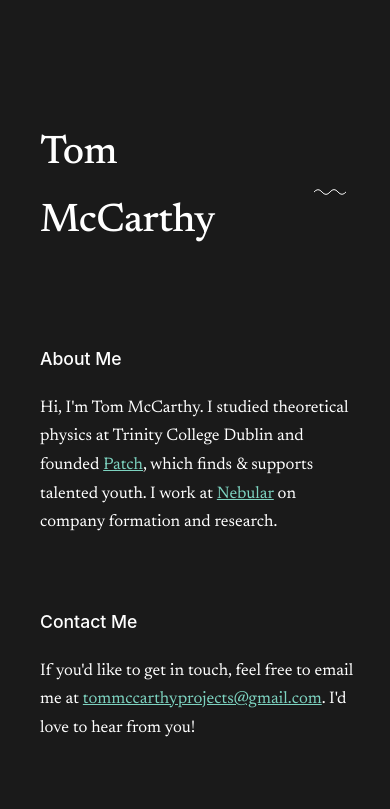
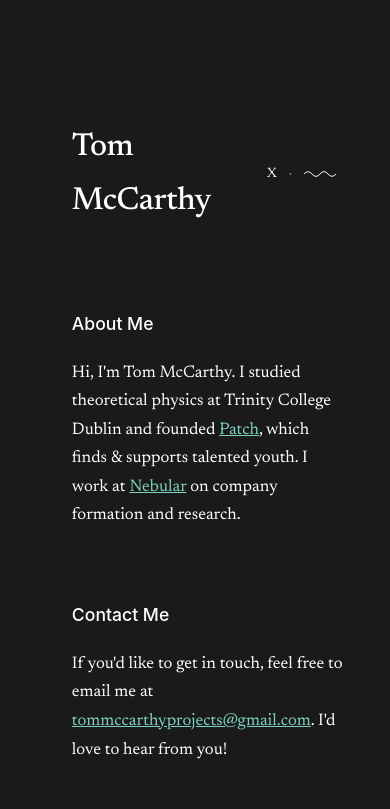
Before and after one commit to Elpoko/Elpoko.github.io, a plain HTML site: page index.html in a window 390 px wide. Both pictures are taken after a click on the button "Toggle dark mode". Shown: the top 809 px of the page. Drawn offline with Linux system fonts and the light colour scheme.

Commit message:
fix subscribe <600 px and index header add X

```diff
--- a/index.html
+++ b/index.html
@@ -39,6 +39,7 @@
             align-items: center;
             justify-content: center;
             flex-shrink: 0;
+            margin-left: -8px;
         }
 
         .mode-toggle svg {
@@ -104,8 +105,68 @@
             display: flex;
             justify-content: space-between;
             align-items: center;
-            gap: 40px;
+            gap: 12px;
             max-width: 520px;
+        }
+
+        .site-title {
+            font-size: 2.5rem;
+            font-weight: 500;
+            letter-spacing: -0.5px;
+            color: #000000;
+            text-decoration: none;
+            transition: color 0.3s ease;
+        }
+
+        .site-title:hover {
+            color: #4a5568;
+        }
+
+        body.dark-mode .site-title {
+            color: #ffffff;
+        }
+
+        body.dark-mode .site-title:hover {
+            color: #e8e8e8;
+        }
+
+        .header-links {
+            display: flex;
+            align-items: center;
+            gap: 12px;
+            font-size: 1rem;
+            margin-left: auto;
+            flex-shrink: 0;
+        }
+
+        .header-link {
+            color: #000000;
+            text-decoration: none;
+            transition: color 0.3s ease;
+            font-weight: 400;
+            white-space: nowrap;
+        }
+
+        .header-link:hover {
+            color: #4a5568;
+        }
+
+        body.dark-mode .header-link {
+            color: #ffffff;
+        }
+
+        body.dark-mode .header-link:hover {
+            color: #e8e8e8;
+        }
+
+        .header-separator {
+            color: #4a5568;
+            font-weight: 300;
+            transition: color 0.3s ease;
+        }
+
+        body.dark-mode .header-separator {
+            color: #e8e8e8;
         }
 
         h1 {
@@ -317,9 +378,35 @@
                 min-width: 320px; /* Minimum content width */
                 margin-left: 20px;
                 margin-right: 20px;
-                /* Reduce padding on narrow screens */
-                padding-left: max(20px, min(120px, calc((100vw - 400px) * 0.16)));
-                padding-right: max(16px, min(60px, calc((100vw - 400px) * 0.08)));
+                /* Reduce padding proportionally to viewport width */
+                padding-left: max(20px, min(120px, 13.3vw));
+                padding-right: max(16px, min(60px, 6.7vw));
+            }
+        }
+
+        @media (max-width: 600px) {
+            .content {
+                /* Tighter padding on mobile devices */
+                padding-left: max(12px, 13.3vw);
+                padding-right: max(8px, 6.7vw);
+            }
+
+            .site-title {
+                font-size: 2rem;
+            }
+
+            .header-links {
+                font-size: 0.85rem;
+            }
+
+            .embeddable-buttondown-form input[type="email"] {
+                width: 100%;
+                margin-right: 0;
+                margin-bottom: 12px;
+            }
+
+            .embeddable-buttondown-form input[type="submit"] {
+                width: 100%;
             }
         }
     </style>
@@ -328,12 +415,16 @@
     <div class="container">
         <div class="content">
             <header>
-                <h1>Tom McCarthy</h1>
-                <button class="mode-toggle" onclick="toggleDarkMode()" aria-label="Toggle dark mode">
-                    <svg viewBox="0 0 100 40" fill="none" xmlns="http://www.w3.org/2000/svg">
-                        <path d="M 0 20 Q 12.5 5, 25 20 T 50 20 T 75 20 T 100 20" stroke-width="3" stroke-linecap="round" stroke-linejoin="round"/>
-                    </svg>
-                </button>
+                <a href="https://tommccarthy.net" class="site-title">Tom McCarthy</a>
+                <div class="header-links">
+                    <a href="https://x.com/carthymctom" class="header-link" target="_blank">X</a>
+                    <span class="header-separator">·</span>
+                    <button class="mode-toggle" onclick="toggleDarkMode()" aria-label="Toggle dark mode">
+                        <svg viewBox="0 0 100 40" fill="none" xmlns="http://www.w3.org/2000/svg">
+                            <path d="M 0 20 Q 12.5 5, 25 20 T 50 20 T 75 20 T 100 20" stroke-width="3" stroke-linecap="round" stroke-linejoin="round"/>
+                        </svg>
+                    </button>
+                </div>
             </header>
 
             <section>
```
Also changed, not shown: when-quantum.html (+10 -0 lines).
